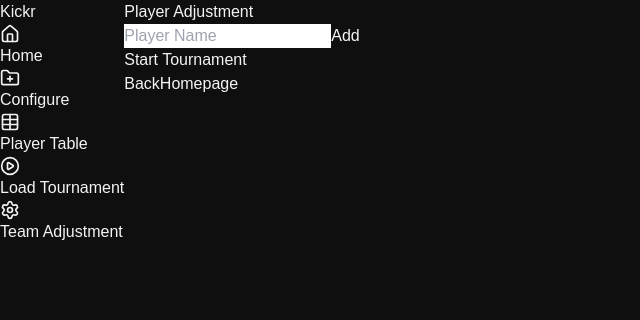
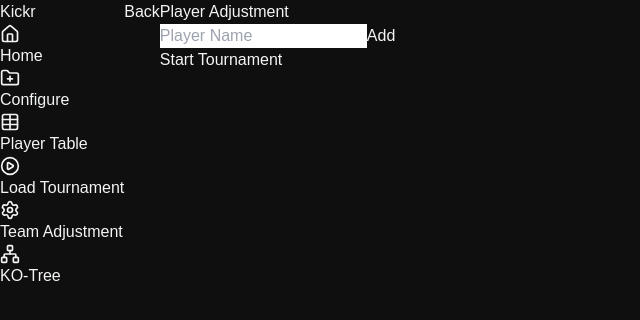
Before and after one commit to lm15-lukas/Kicker-React, a React (Vite) app: page /team-adjustment in a window 1280 px wide. Shown: the top 320 px of the page, without its empty margins (0-640 px from the left). Built offline with nearby package versions, Linux system fonts and the light colour scheme.

Commit message:
SideButtons in Sidebar gepackt

```diff
--- a/src/pages/ConfigureGame/ConGamcomponents/SelectGameMode.jsx
+++ b/src/pages/ConfigureGame/ConGamcomponents/SelectGameMode.jsx
@@ -5,7 +5,6 @@ import play from './play-solid.svg';
 import HeadHeader from './Header.jsx';
 import { useNavigate } from 'react-router-dom';
 import { motion } from 'framer-motion';
-import SideButtons from '../../SideButtons.jsx';
 
 const NavigationButtons = () => {
   const navigate = useNavigate();
@@ -75,7 +74,6 @@ export default function SelectGameMode() {
           </motion.div>
         </div>
       </div>
-      <SideButtons/>
     </>
   );
 }
--- a/src/pages/ConfigureGame/ConGamcomponents/TeamAdjustment.jsx
+++ b/src/pages/ConfigureGame/ConGamcomponents/TeamAdjustment.jsx
@@ -1,7 +1,6 @@
 import { useEffect, useState } from "react";
 import { useNavigate } from "react-router-dom";
 import { motion } from "framer-motion";
-import SideButtons from "../../SideButtons";
 
 export default function PlayerAdjustment() {
   const navigate = useNavigate();
@@ -151,8 +150,6 @@ export default function PlayerAdjustment() {
           </div>
         </div>
       )}
-
-      <SideButtons />
     </div>
   );
 }
--- a/src/pages/ConfigureGame/ConfigureGame.jsx
+++ b/src/pages/ConfigureGame/ConfigureGame.jsx
@@ -4,7 +4,6 @@ import HeadHeader from "./ConGamcomponents/Header.jsx";
 import SelectGameMode from "./ConGamcomponents/SelectGameMode.jsx";
 import './ConfigureGame.css';
 import { motion } from "framer-motion";
-import SideButtons from "../SideButtons.jsx";
 
 const getInitialErrors = (data) => {
   const errs = {};
@@ -198,7 +197,7 @@ export default function ConfigureGame() {
           </motion.button>
         </div>
       </div>
-      <SideButtons/>
+
     </div>
   );
 }
--- a/src/pages/SideButtons.jsx
+++ b/src/pages/SideButtons.jsx
@@ -14,14 +14,6 @@ export default function SideButtons() {
                 >
                     Back
                 </motion.button>
-                <motion.button
-                    onClick={() => navigate("/configure-game-page")}
-                    className="bg-red-600 text-white px-3 py-2 rounded-lg text-sm hover:bg-red-700 transition-all"
-                    whileHover={{ scale: 1.05 }}
-                    whileTap={{ scale: 0.95 }}
-                >
-                    Homepage
-                </motion.button>
             </div>
         </>
     )
--- a/src/pages/Sidebar.jsx
+++ b/src/pages/Sidebar.jsx
@@ -1,6 +1,7 @@
 import { NavLink } from "react-router-dom";
 import { motion } from "framer-motion";
-import { Home, Settings, Table, FolderPlus, PlayCircle } from "lucide-react";
+import { Home, Settings, Table, FolderPlus, PlayCircle,Network } from "lucide-react";
+import SideButtons from "./SideButtons";
 
 export default function Sidebar() {
   const links = [
@@ -9,9 +10,11 @@ export default function Sidebar() {
     { to: "/tournament", label: "Player Table", icon: <Table size={20} /> },
     { to: "/load", label: "Load Tournament", icon: <PlayCircle size={20} /> },
     { to: "/team-adjustment", label: "Team Adjustment", icon: <Settings size={20} /> },
+    {to: "/finalRound" ,label:"KO-Tree",icon:<Network size={20}/>}
   ];
 
   return (
+    <>
     <motion.aside
       initial={{ x: -250 }}
       animate={{ x: 0 }}
@@ -40,5 +43,7 @@ export default function Sidebar() {
         ))}
       </nav>
     </motion.aside>
+    <SideButtons/>
+    </>
   );
 }
--- a/src/pages/Tournament/TournamentComponents/LoadTournament.jsx
+++ b/src/pages/Tournament/TournamentComponents/LoadTournament.jsx
@@ -2,7 +2,6 @@ import { useState, useEffect } from 'react';
 import { useNavigate } from 'react-router-dom';
 import './LoadTournament.css';
 import { motion } from 'framer-motion';
-import SideButtons from '../../SideButtons';
 
 export default function LoadTournaments() {
 
@@ -98,7 +97,6 @@ export default function LoadTournaments() {
                         ))}
                     </motion.ul>
                 )}
-                <SideButtons />
             </div>
 
         </>
--- a/src/pages/Tournament/TournamentComponents/PlayerTable.jsx
+++ b/src/pages/Tournament/TournamentComponents/PlayerTable.jsx
@@ -8,7 +8,6 @@ import Trashbin from '../assets/images/trash-solid.svg';
 import { useNavigate } from 'react-router-dom';
 import { motion } from 'framer-motion';
 import TournamentHeader from './TurnamentHeader.jsx';
-import SideButtons from '../../SideButtons.jsx';
 
 export default function PlayerTable() {
 
@@ -308,7 +307,6 @@ export default function PlayerTable() {
       )}
 
       <div className="fixed bottom-4 left-4 flex space-x-2 z-50">
-        <SideButtons/>
       </div>
     </div>
     </>
```
